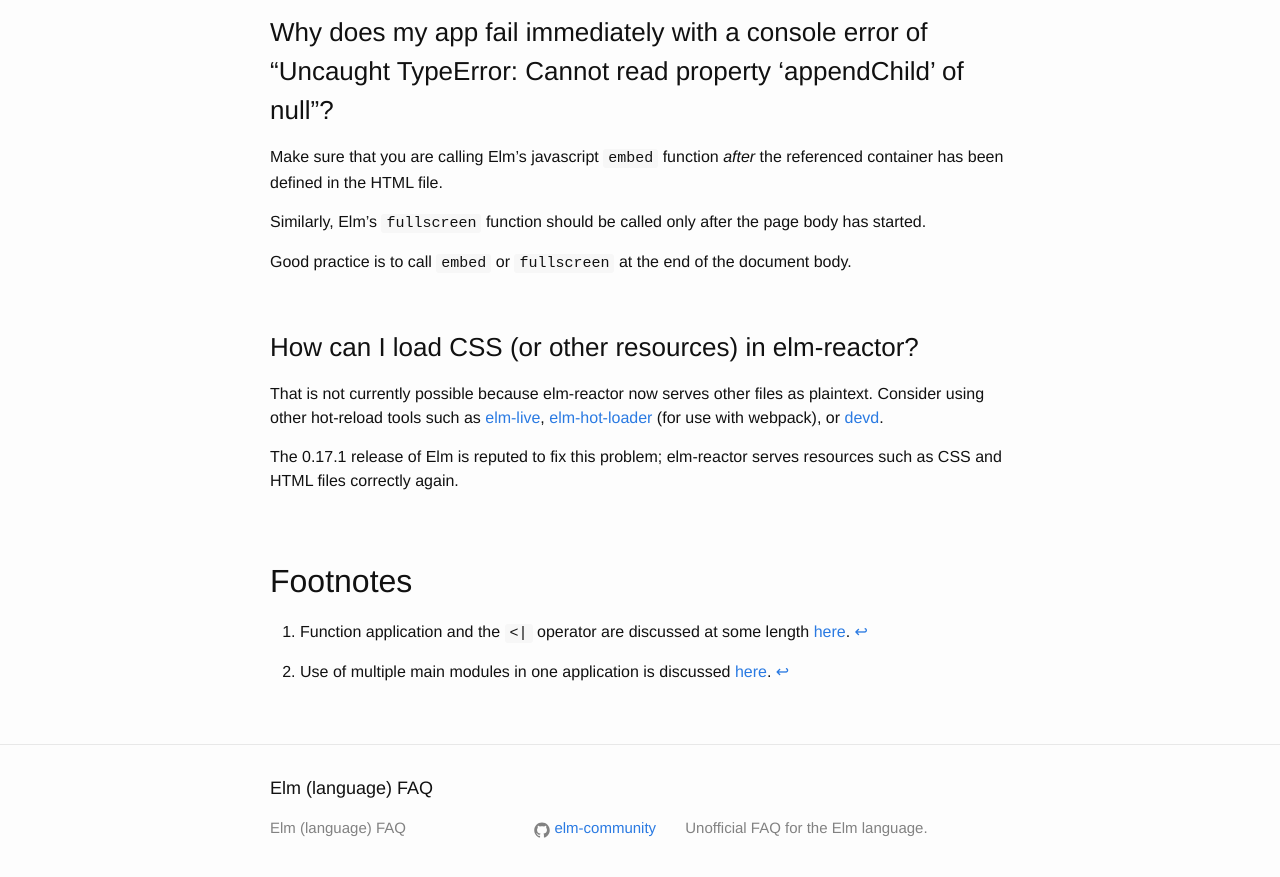
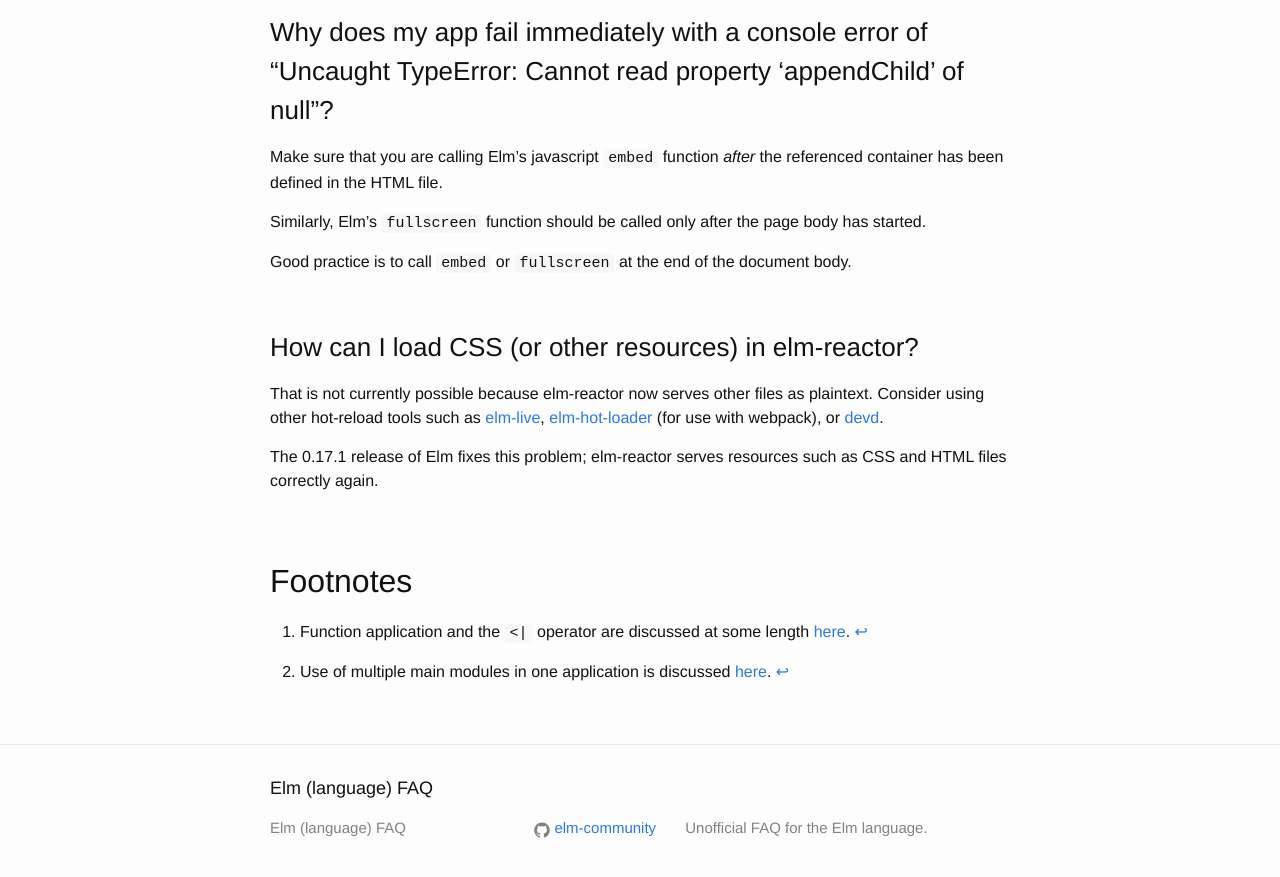
Before and after one commit to gunnarahlberg/elm-faq, a Jekyll site: the page built from index.md, in a window 1280 px wide and 900 px high, scrolled down 6683 px. Shown: the top 877 px of the window. Built offline with Jekyll 4.4.1, drawn with Linux system fonts in a browser that asks for light colours.

Commit message:
Address issue #26 more definitively

```diff
--- a/index.md
+++ b/index.md
@@ -246,7 +246,7 @@
 [elm-hot-loader](https://github.com/fluxxu/elm-hot-loader) (for use with webpack),
 or [devd](https://github.com/cortesi/devd).
 
-The 0.17.1 release of Elm is reputed to fix this problem; elm-reactor serves resources such as CSS and HTML files correctly again.
+The 0.17.1 release of Elm fixes this problem; elm-reactor serves resources such as CSS and HTML files correctly again.
 
 
 ## Footnotes
```
